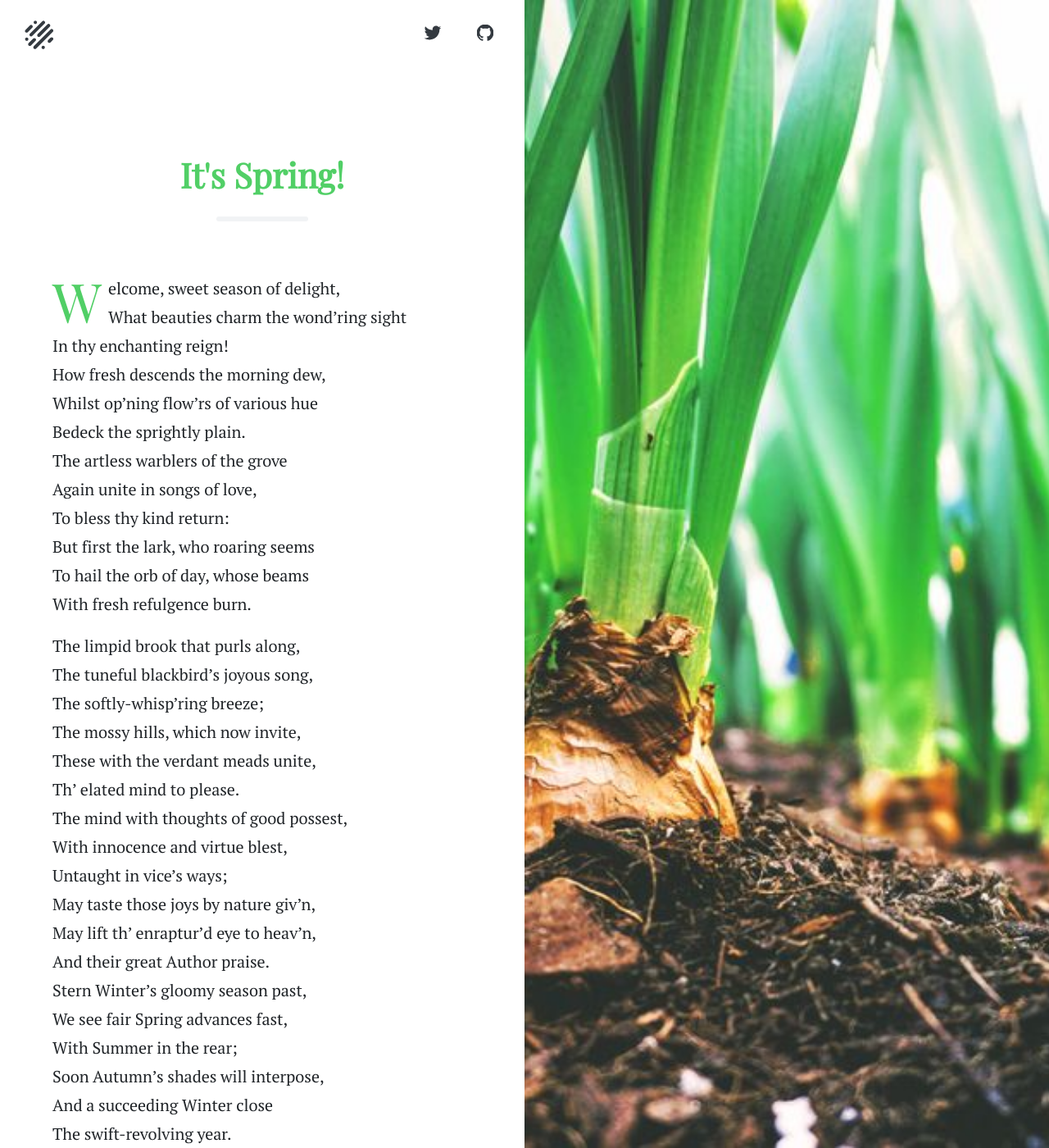
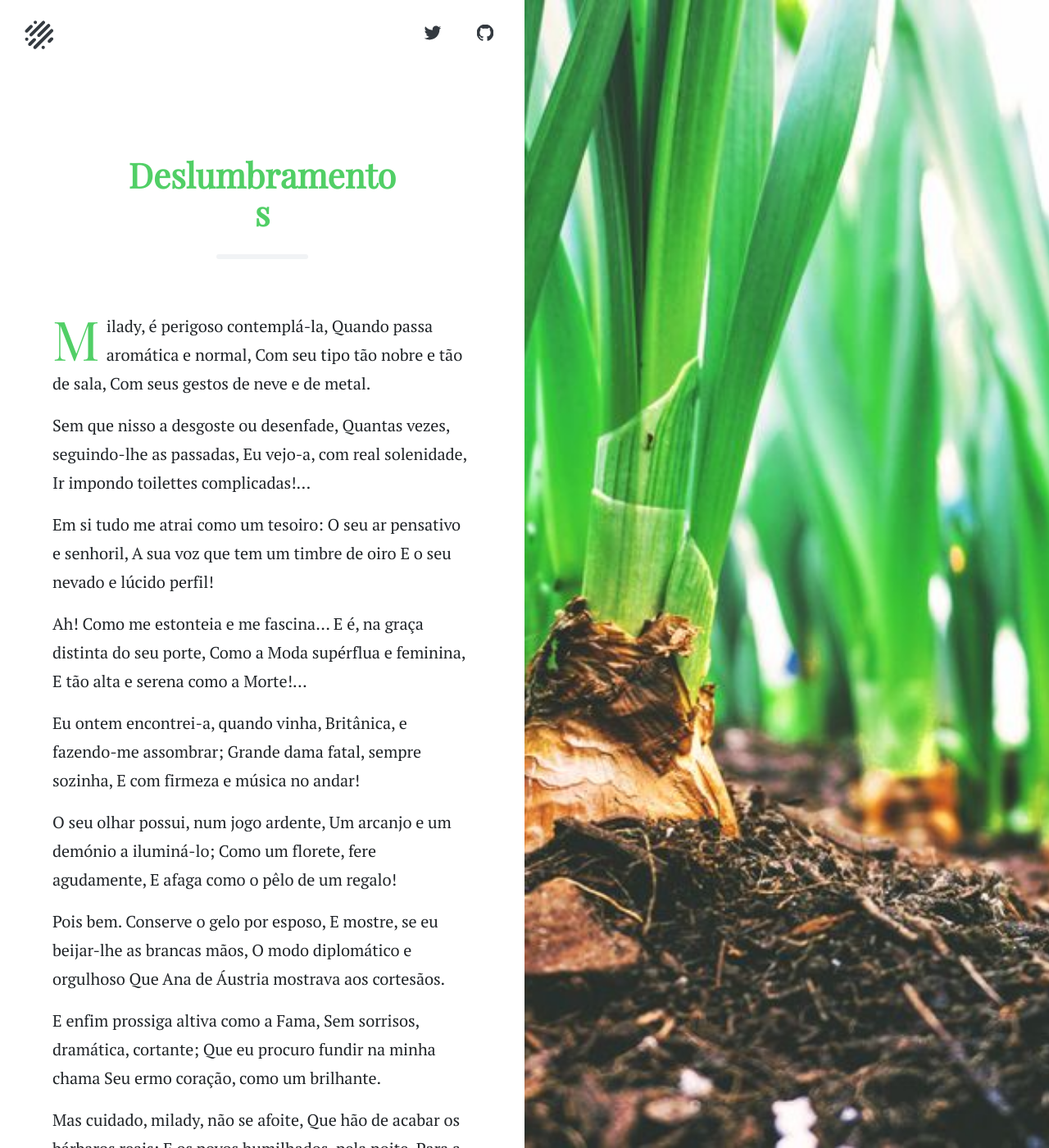
Before and after one commit to nunogand/primavera, a Jekyll site: the page built from _posts/2017-05-10-its-spring.md, in a window 1280 px wide and 1400 px high. Shown: the whole window at 82% size. Built offline with Jekyll 4.4.1, drawn with Linux system fonts in a browser that asks for light colours; some of the changed text lies outside the part shown.

Commit message:
Update 2017-05-10-its-spring.md

```diff
--- a/_posts/2017-05-10-its-spring.md
+++ b/_posts/2017-05-10-its-spring.md
@@ -1,52 +1,58 @@
 ---
 layout: post
-title: It's Spring!
+title: Deslumbramentos
 image: spring
 ---
 
-<span class="caps" alt="W">elcome</span>, sweet season of delight,
-What beauties charm the wond'ring sight
-In thy enchanting reign!
-How fresh descends the morning dew,
-Whilst op'ning flow'rs of various hue
-Bedeck the sprightly plain.
-The artless warblers of the grove
-Again unite in songs of love,
-To bless thy kind return:
-But first the lark, who roaring seems
-To hail the orb of day, whose beams
-With fresh refulgence burn.
+<span class="titulo"></span>
+<span class="soneto">
+<span class="caps" alt="M">ilady</span>, é perigoso contemplá-la,
+Quando passa aromática e normal,
+Com seu tipo tão nobre e tão de sala,
+Com seus gestos de neve e de metal.
 
-The limpid brook that purls along,
-The tuneful blackbird's joyous song,
-The softly-whisp'ring breeze;
-The mossy hills, which now invite,
-These with the verdant meads unite,
-Th' elated mind to please.
-The mind with thoughts of good possest,
-With innocence and virtue blest,
-Untaught in vice's ways;
-May taste those joys by nature giv'n,
-May lift th' enraptur'd eye to heav'n,
-And their great Author praise.
-Stern Winter's gloomy season past,
-We see fair Spring advances fast,
-With Summer in the rear;
-Soon Autumn's shades will interpose,
-And a succeeding Winter close
-The swift-revolving year.
+Sem que nisso a desgoste ou desenfade,
+Quantas vezes, seguindo-lhe as passadas,
+Eu vejo-a, com real solenidade,
+Ir impondo toilettes complicadas!...
 
-Of human life an emblem true,
-The early morn of youth we view,
-In Spring's delightful face;
-Meridian life's a Summer's day,
-With Autumn fades; its quick decay,
-In winter's blast we trace.
-Then let us prize each fleeting hour,
-Improve the moments in our pow'r,
-E'er time shall cease to be;
-Then shall our spirits, taking wing,
-Be crown'd with an eternal Spring,
-From Wint'ry storms set free.
+Em si tudo me atrai como um tesoiro:
+O seu ar pensativo e senhoril,
+A sua voz que tem um timbre de oiro
+E o seu nevado e lúcido perfil!
 
-— _By [Elizabeth Bentley](https://allpoetry.com/poem/8609041-Ode-To-Spring-by-Elizabeth-Bentley)_
+Ah! Como me estonteia e me fascina...
+E é, na graça distinta do seu porte,
+Como a Moda supérflua e feminina,
+E tão alta e serena como a Morte!...
+
+Eu ontem encontrei-a, quando vinha,
+Britânica, e fazendo-me assombrar;
+Grande dama fatal, sempre sozinha,
+E com firmeza e música no andar!
+
+O seu olhar possui, num jogo ardente,
+Um arcanjo e um demónio a iluminá-lo;
+Como um florete, fere agudamente,
+E afaga como o pêlo de um regalo!
+
+Pois bem. Conserve o gelo por esposo,
+E mostre, se eu beijar-lhe as brancas mãos,
+O modo diplomático e orgulhoso
+Que Ana de Áustria mostrava aos cortesãos.
+
+E enfim prossiga altiva como a Fama,
+Sem sorrisos, dramática, cortante;
+Que eu procuro fundir na minha chama
+Seu ermo coração, como um brilhante.
+
+Mas cuidado, milady, não se afoite,
+Que hão de acabar os bárbaros reais;
+E os povos humilhados, pela noite,
+Para a vingança aguçam os punhais.
+
+E um dia, ó flor do Luxo, nas estradas,
+Sob o cetim do Azul e as andorinhas,
+Eu hei de ver errar, alucinadas,
+E arrastando farrapos – as rainhas.
+</span>
```
